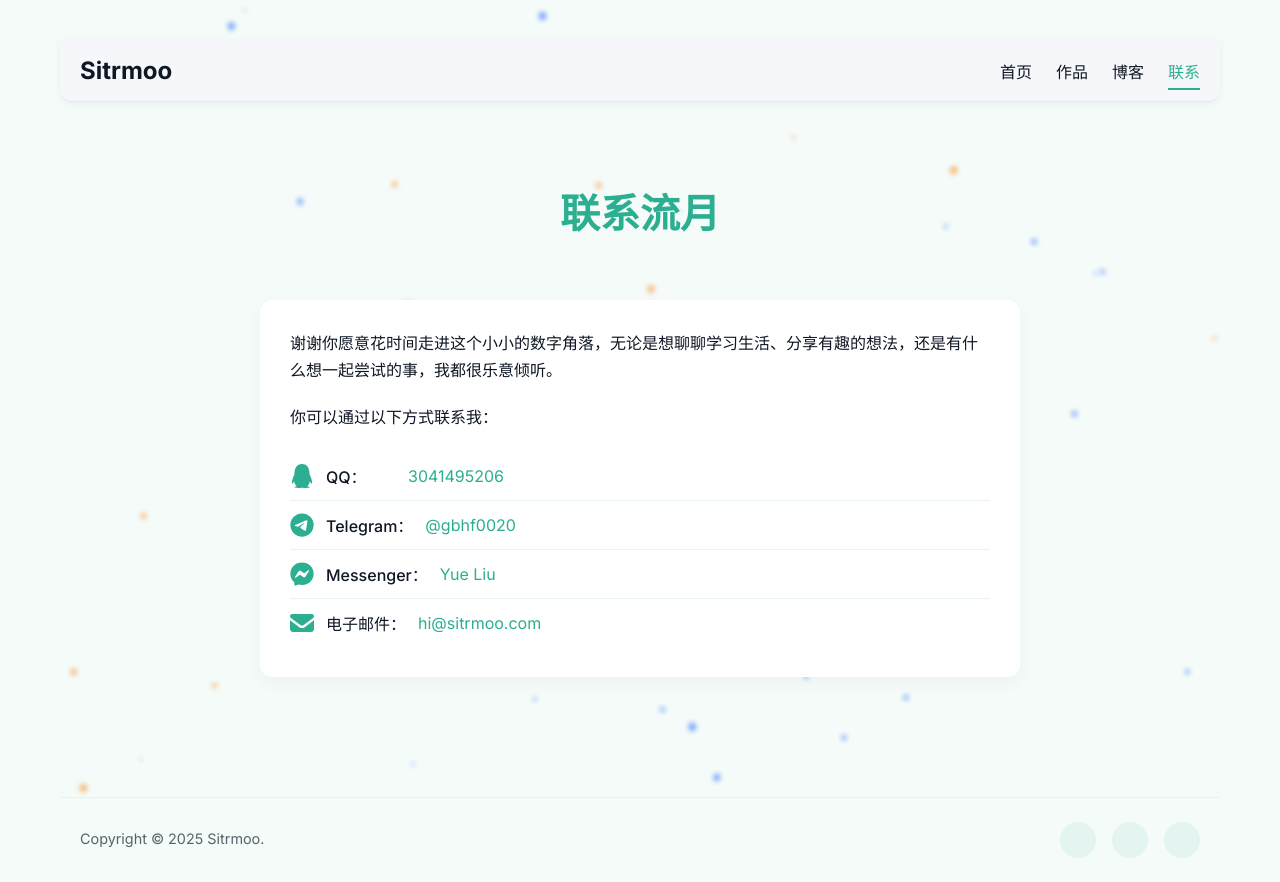
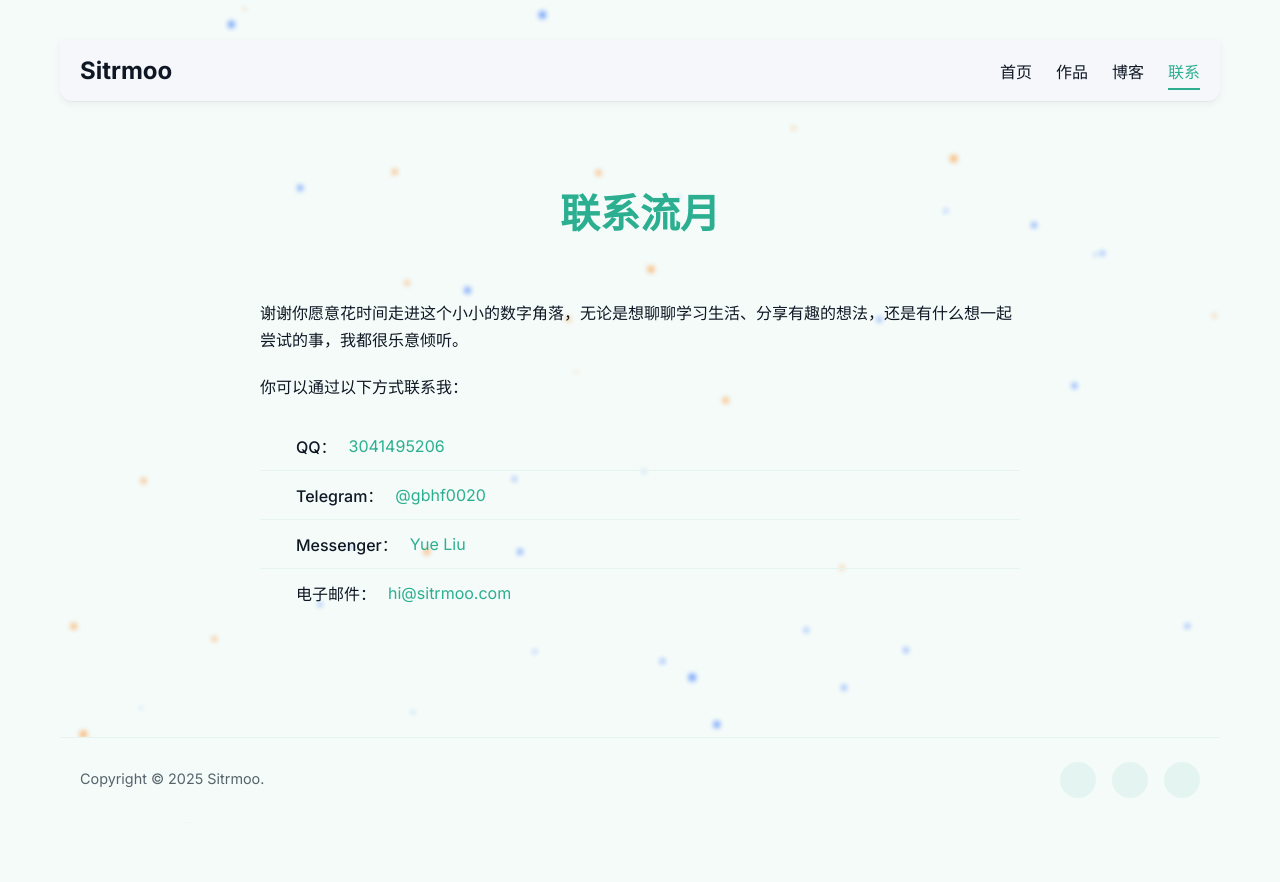
Before and after one commit to Sitrmoo/sitrmoo.com, a Next.js app: page /contact in a window 1280 px wide. After the commit the page ends 822 px from the top, so only its background shows below. Built offline with nearby package versions, Linux system fonts and the light colour scheme.

Commit message:
对页面进行了优化

```diff
--- a/public/works/data.json
+++ b/public/works/data.json
@@ -1,6 +1,6 @@
 [
   {
-    "title": "二十二年后的山茶",
+    "title": "二十二年后的山茶（未完成）",
     "tags": ["小说"],
     "description": "一部推理小说。",
     "buttons": [
--- a/src/app/contact/page.js
+++ b/src/app/contact/page.js
@@ -1,12 +1,6 @@
 
 import Link from 'next/link';
-import { FontAwesomeIcon } from '@fortawesome/react-fontawesome';
-import {
-  faQq,
-  faTelegram,
-  faFacebookMessenger
-} from '@fortawesome/free-brands-svg-icons';
-import { faEnvelope } from '@fortawesome/free-solid-svg-icons';
+// 使用 Font Awesome Kit（通过类名）替代 react-fontawesome 组件
 
 // 页面元数据 - 现在可以正常导出，因为这是服务器组件
 export const metadata = { title: '联系', description: '联系流月：QQ、Telegram、Messenger 或邮件，欢迎交流与合作。' };
@@ -28,7 +22,7 @@ export default function ContactPage() {
 
         <ul className="contact-list">
           <li className="contact-item">
-            <FontAwesomeIcon icon={faQq} className="contact-icon" />
+            <i className="fa-brands fa-qq contact-icon" aria-hidden="true"></i>
             <span className="contact-label">QQ：</span>
             <Link
               href="https://qm.qq.com/q/v3VfUACVCq"
@@ -41,7 +35,7 @@ export default function ContactPage() {
           </li>
 
           <li className="contact-item">
-            <FontAwesomeIcon icon={faTelegram} className="contact-icon" />
+            <i className="fa-brands fa-telegram contact-icon" aria-hidden="true"></i>
             <span className="contact-label">Telegram：</span>
             <Link
               href="https://t.me/gbhf0020"
@@ -54,7 +48,7 @@ export default function ContactPage() {
           </li>
 
           <li className="contact-item">
-            <FontAwesomeIcon icon={faFacebookMessenger} className="contact-icon" />
+            <i className="fa-brands fa-facebook-messenger contact-icon" aria-hidden="true"></i>
             <span className="contact-label">Messenger：</span>
             <Link
               href="https://www.messenger.com/t/156025504001094"
@@ -67,7 +61,7 @@ export default function ContactPage() {
           </li>
 
           <li className="contact-item">
-            <FontAwesomeIcon icon={faEnvelope} className="contact-icon" />
+            <i className="fa-solid fa-envelope contact-icon" aria-hidden="true"></i>
             <span className="contact-label">电子邮件：</span>
             <Link
               href="mailto:hi@sitrmoo.com"
--- a/src/app/globals.css
+++ b/src/app/globals.css
@@ -394,43 +394,7 @@ button:focus-visible {
   margin: 0 auto;
 }
 
-/* 分类筛选 */
-.categories-filter {
-  margin-bottom: 40px;
-}
-
-.categories-filter ul {
-  display: flex;
-  flex-wrap: wrap;
-  justify-content: center;
-  gap: 12px;
-  list-style: none;
-  padding: 0;
-  margin: 0;
-}
-
-.category-item {
-  padding: 8px 16px;
-  border-radius: 20px;
-  background-color: white;
-  color: var(--text-primary);
-  font-size: 0.9rem;
-  cursor: pointer;
-  transition: all 0.2s ease;
-  border: 1px solid var(--border);
-}
-
-.category-item:hover {
-  background-color: var(--primary-light);
-  color: var(--primary);
-  border-color: var(--primary-light);
-}
-
-.category-item.active {
-  background-color: var(--primary);
-  color: white;
-  border-color: var(--primary);
-}
+/* 分类筛选已移除（样式已删除） */
 
 /* 作品网格 */
 .works-grid {
@@ -627,11 +591,12 @@ button:focus-visible {
 }
 
 .contact-content {
-  background-color: white;
-  border-radius: 12px;
-  padding: 30px;
-  box-shadow: var(--shadow-sm);
-  margin-top: 30px;
+  /* 取消白色卡片外观，使用页面默认背景并去掉阴影 */
+  background-color: transparent;
+  border-radius: 0;
+  padding: 0;
+  box-shadow: none;
+  margin-top: 8px;
 }
 
 .contact-content p {
@@ -648,11 +613,12 @@ button:focus-visible {
 }
 
 .contact-content {
-  background-color: white;
-  border-radius: 12px;
-  padding: 30px;
-  box-shadow: var(--shadow-sm);
-  margin-top: 30px;
+  /* 取消白色卡片外观，使用页面默认背景并去掉阴影 */
+  background-color: transparent;
+  border-radius: 0;
+  padding: 0;
+  box-shadow: none;
+  margin-top: 8px;
 }
 
 .contact-content p {
@@ -682,9 +648,11 @@ button:focus-visible {
 }
 
 .contact-icon {
+  font-size: 20px; /* 以字体图标为主 */
+  color: var(--primary);
+  display: inline-block;
   width: 24px;
-  height: 24px;
-  color: var(--primary);
+  text-align: center;
   flex-shrink: 0; /* 图标不收缩 */
 }
 
@@ -692,7 +660,7 @@ button:focus-visible {
   font-weight: 500;
   color: var(--text-primary);
   flex-shrink: 0; /* 标签不收缩 */
-  min-width: 70px; /* 确保标签有足够宽度 */
+  min-width: 40px; /* 缩小标签最小宽度，减少空隙 */
 }
 
 .contact-link {
@@ -701,8 +669,9 @@ button:focus-visible {
   transition: color 0.2s ease;
   overflow: hidden; /* 处理长链接 */
   text-overflow: ellipsis; /* 超长时显示省略号 */
-  white-space: nowrap;
-  flex-grow: 1; /* 链接占剩余空间 */
+  white-space: nowrap; /* 在宽屏下保持单行 */
+  display: inline-block; /* 不让链接自动占用剩余空间 */
+  flex: 0 0 auto;
 }
 
 .contact-link:hover {
@@ -721,7 +690,6 @@ button:focus-visible {
   }
 
   .contact-item {
-    /* 保持flex布局，确保在同一行 */
     display: flex;
     align-items: center;
     padding: 14px 0;
@@ -732,6 +700,7 @@ button:focus-visible {
   .contact-label {
     min-width: 60px; /* 移动端标签宽度稍小 */
     font-size: 0.9rem;
+    flex-shrink: 0;
   }
 
   .contact-link {
@@ -740,6 +709,27 @@ button:focus-visible {
     flex-grow: 1;
     overflow: hidden;
     text-overflow: ellipsis;
+    white-space: nowrap;
+  }
+}
+
+@media (max-width: 480px) {
+  .contact-item {
+    /* 在超小屏幕下改为垂直堆叠，便于换行显示 */
+    display: flex;
+    flex-direction: column;
+    align-items: flex-start;
+    gap: 6px;
+  }
+
+  .contact-label {
+    min-width: auto;
+    font-size: 0.95rem;
+    text-align: left;
+  }
+
+  .contact-link {
+    white-space: normal; /* 允许换行显示长链接或邮箱 */
   }
 }
 
--- a/src/app/page.js
+++ b/src/app/page.js
@@ -1,7 +1,7 @@
 import Image from "next/image";
 import styles from "./page.module.css";
 
-export const metadata = { description: '流月的个人主页，介绍作者、展示作品与博客链接。' };
+export const metadata = { description: '流月的个人网站。' };
 
 export default function Home() {
   return (
@@ -26,7 +26,7 @@ export default function Home() {
           一名来自重庆市的高中生。
         </p>
         <p className={styles.introText}>
-          建造一些东西，感受一些事物。在生活，在记录。
+          在世间留下痕迹，总有一刻值得铭记。
         </p>
         <p className={styles.introText}>
           欢迎你的到来，很高兴与你相遇。
```
